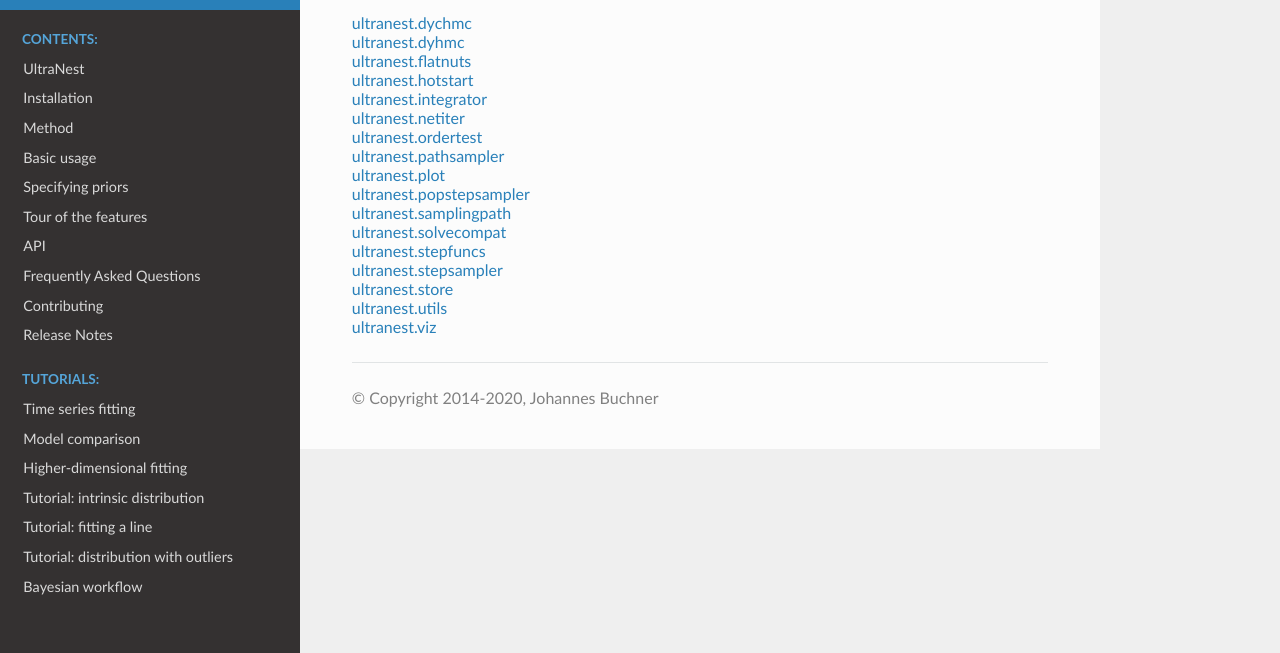
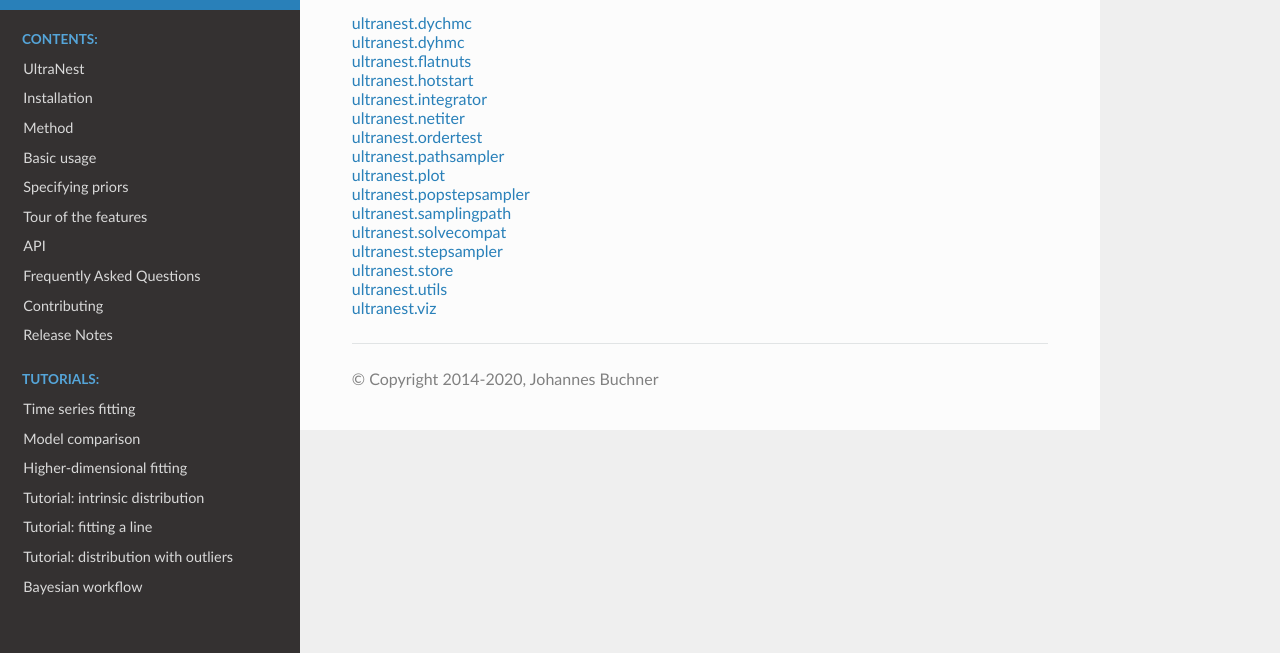
Before and after one commit to JohannesBuchner/UltraNest, a plain HTML site: page _modules/index.html in a window 1280 px wide. Shown: the part 147-800 px from the top of the page. Drawn offline with nearby package versions, Linux system fonts and the light colour scheme; some packages are replaced by stand-ins of ours; a script that the page names is missing; a web font is replaced by a local one.

Commit message:
remove pyx module (manually)

```diff
--- a/_modules/index.html
+++ b/_modules/index.html
@@ -191,7 +191,6 @@
 <li><a href="ultranest/popstepsampler.html">ultranest.popstepsampler</a></li>
 <li><a href="ultranest/samplingpath.html">ultranest.samplingpath</a></li>
 <li><a href="ultranest/solvecompat.html">ultranest.solvecompat</a></li>
-<li><a href="ultranest/stepfuncs.html">ultranest.stepfuncs</a></li>
 <li><a href="ultranest/stepsampler.html">ultranest.stepsampler</a></li>
 <li><a href="ultranest/store.html">ultranest.store</a></li>
 <li><a href="ultranest/utils.html">ultranest.utils</a></li>
```
